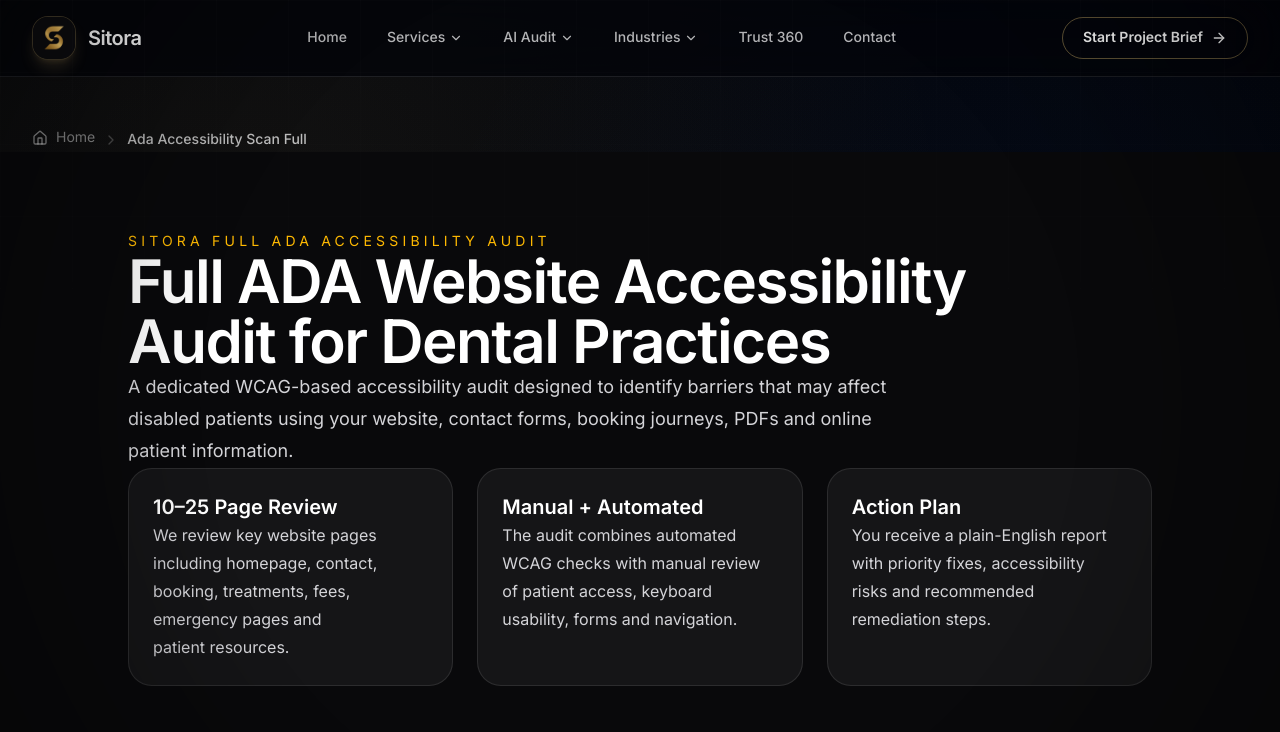
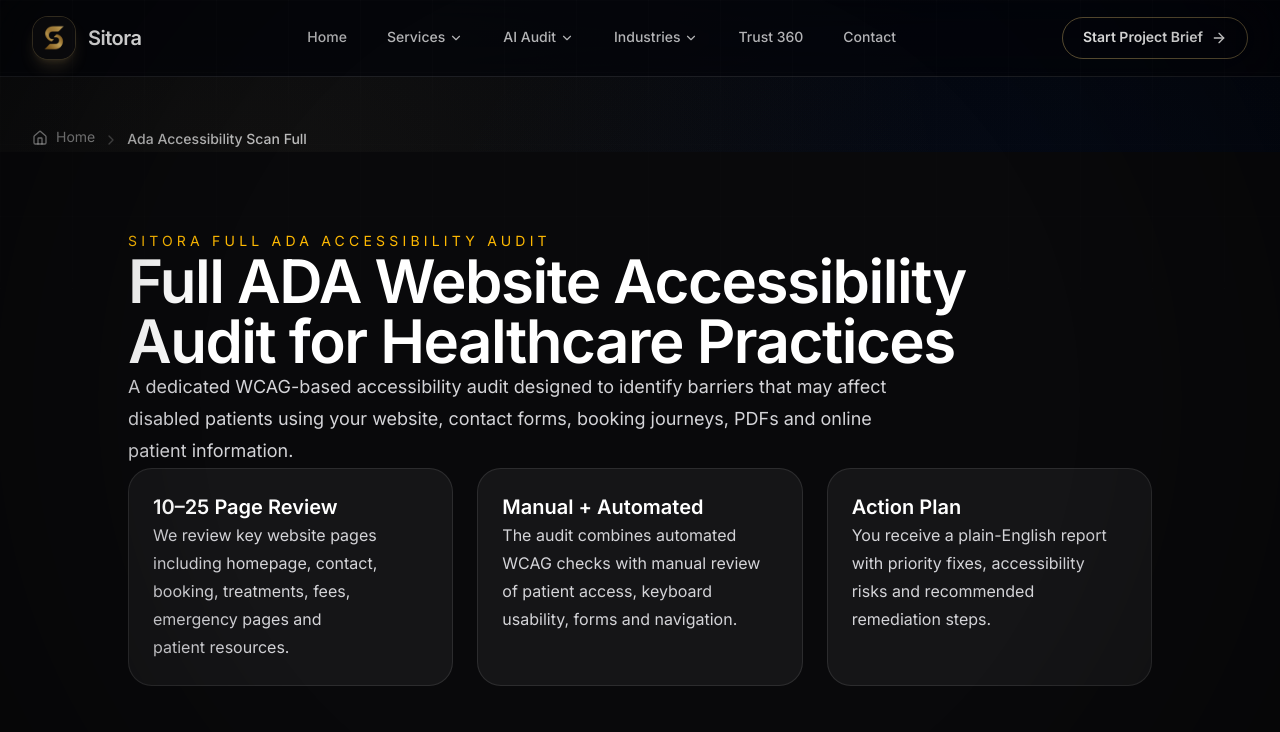
Before and after one commit to Nylon1/SitoraBrandingagency, a Next.js app: page /ada-accessibility-scan-full in a window 1280 px wide. Shown: the top 732 px of the page. Built offline with nearby package versions, Linux system fonts and the light colour scheme; a web font is replaced by a local one.

Commit message:
Build ADA accessibility scanner and admin remediation workflow

```diff
--- a/app/ada-accessibility-scan-full/page.tsx
+++ b/app/ada-accessibility-scan-full/page.tsx
@@ -9,7 +9,7 @@ export default function ADAAccessibilityAuditPage() {
         </p>
 
         <h1 className="mb-6 max-w-4xl text-4xl font-semibold tracking-tight md:text-6xl">
-          Full ADA Website Accessibility Audit for Dental Practices
+          Full ADA Website Accessibility Audit for Healthcare Practices
         </h1>
 
         <p className="mb-10 max-w-3xl text-lg leading-8 text-zinc-300">
```
